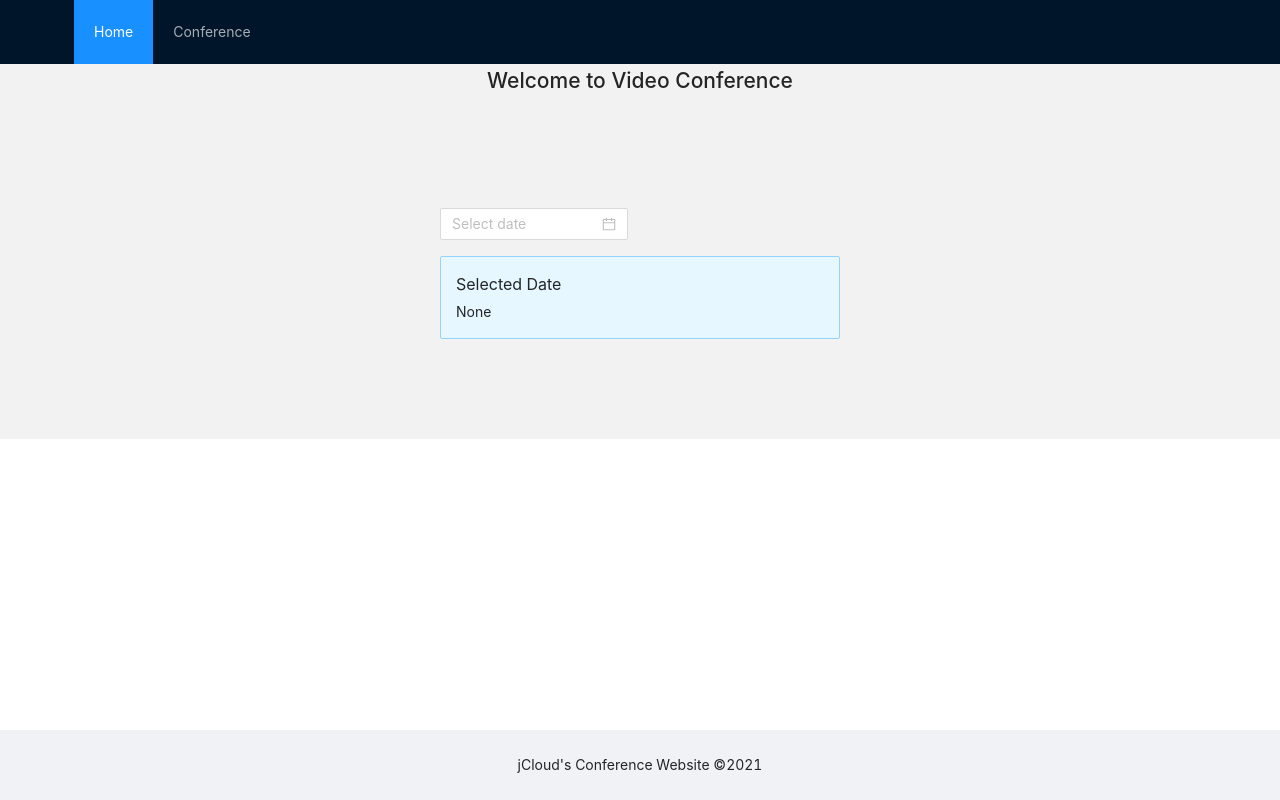
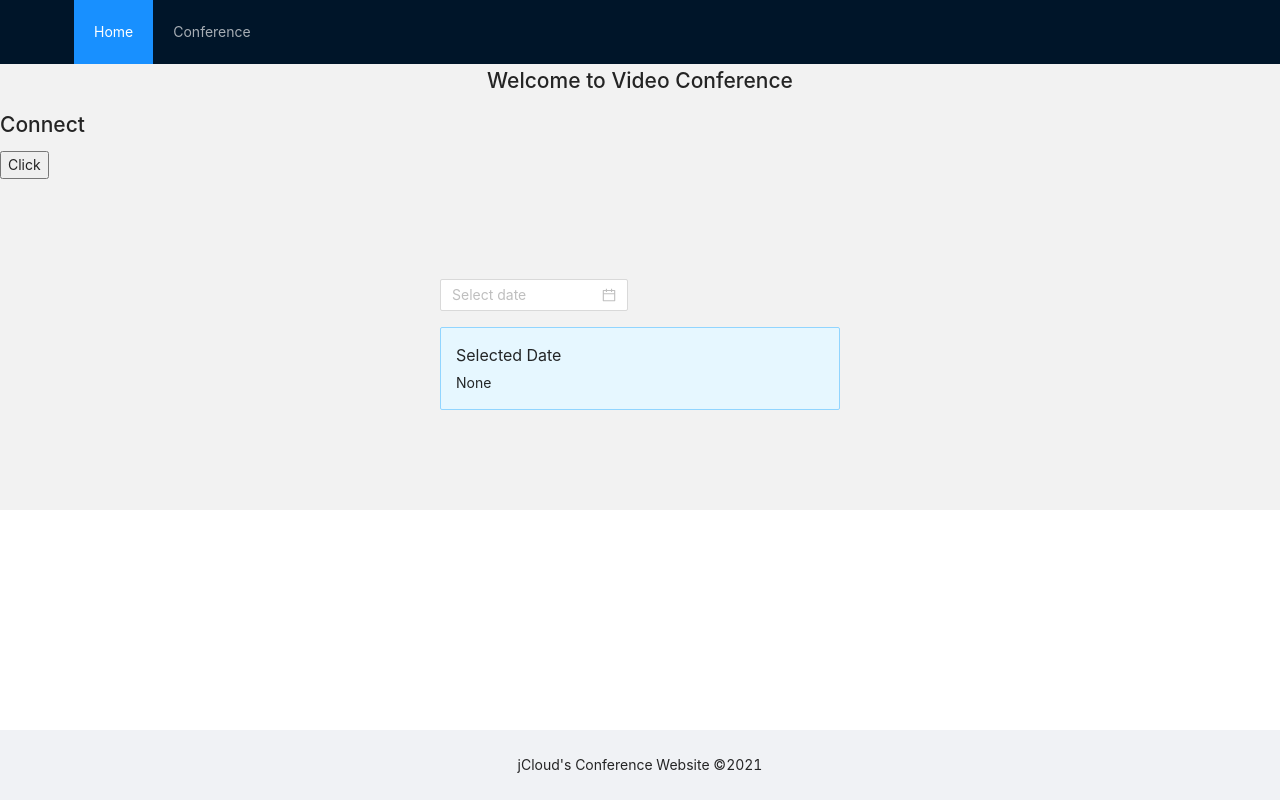
Before and after one commit to jungwoonlim/jcloud-conference, a React (Create React App) app in the folder client/: page / in a window 1280 px wide. Built offline with nearby package versions, Linux system fonts and the light colour scheme.

Commit message:
just update

```diff
--- /dev/null
+++ b/client/src/components/Connect.js
@@ -0,0 +1,10 @@
+function Connect() {
+  return (
+    <div>
+      <h1>Connect</h1>
+      <button>Click</button>
+    </div>
+  );
+}
+
+export default Connect;
--- a/client/src/routes/Home.js
+++ b/client/src/routes/Home.js
@@ -1,5 +1,6 @@
 import React, { Component } from "react";
 import styled from "styled-components";
+import Connect from "../components/Connect";
 import Date from "../components/Date";
 
 const Container = styled.section`
@@ -17,6 +18,7 @@ class App extends Component {
     return (
       <Container>
         <TitleText h1={12}>Welcome to Video Conference</TitleText>
+        <Connect />
         <Date />
       </Container>
     );
```
